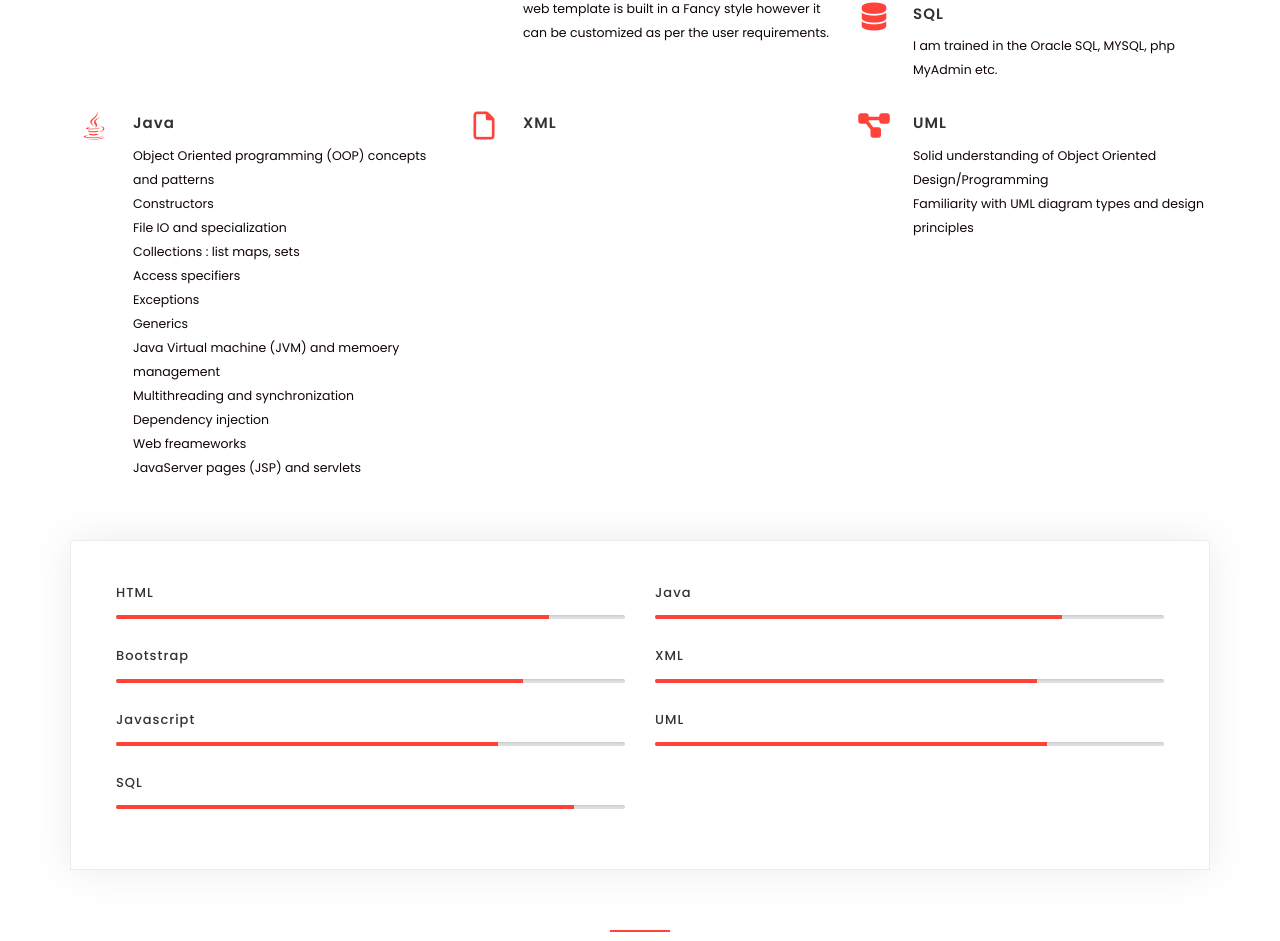
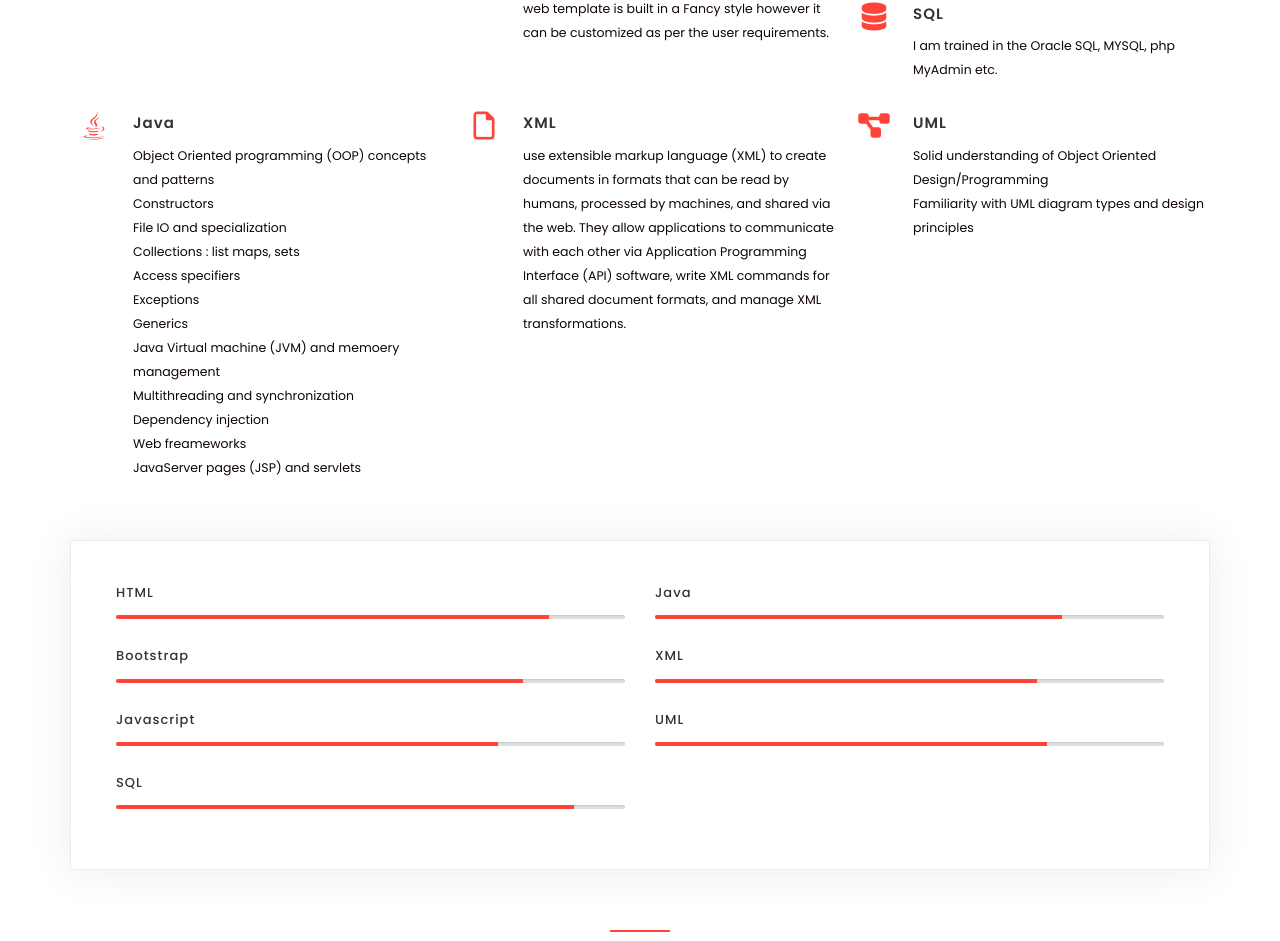
Before and after one commit to nayeem202/nayeem202.github.io, a plain HTML site: page index.html in a window 1280 px wide. Shown: the part 1645-2586 px from the top of the page. Drawn offline with Linux system fonts and the light colour scheme.

Commit message:
Update index.html

```diff
--- a/index.html
+++ b/index.html
@@ -272,7 +272,7 @@
 								</div>
                                 <div class="feat-text">
                                         <span>XML</span>
-                                        <p>
+                                        <p> use extensible markup language (XML) to create documents in formats that can be read by humans, processed by machines, and shared via the web. They allow applications to communicate with each other via Application Programming Interface (API) software, write XML commands for all shared document formats, and manage XML transformations.</p>
 									</p>
                                 </div>
                             </div>
```
